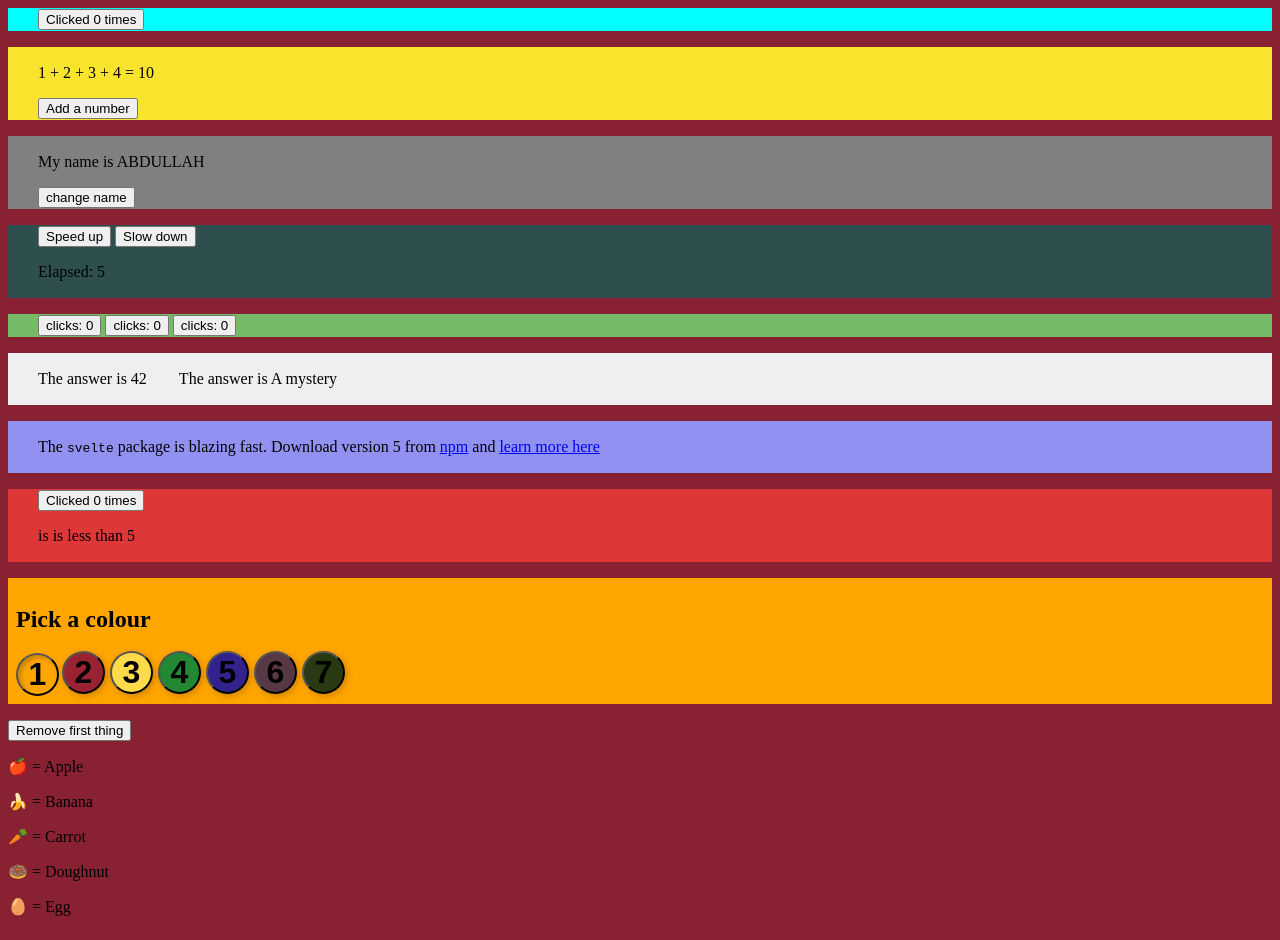
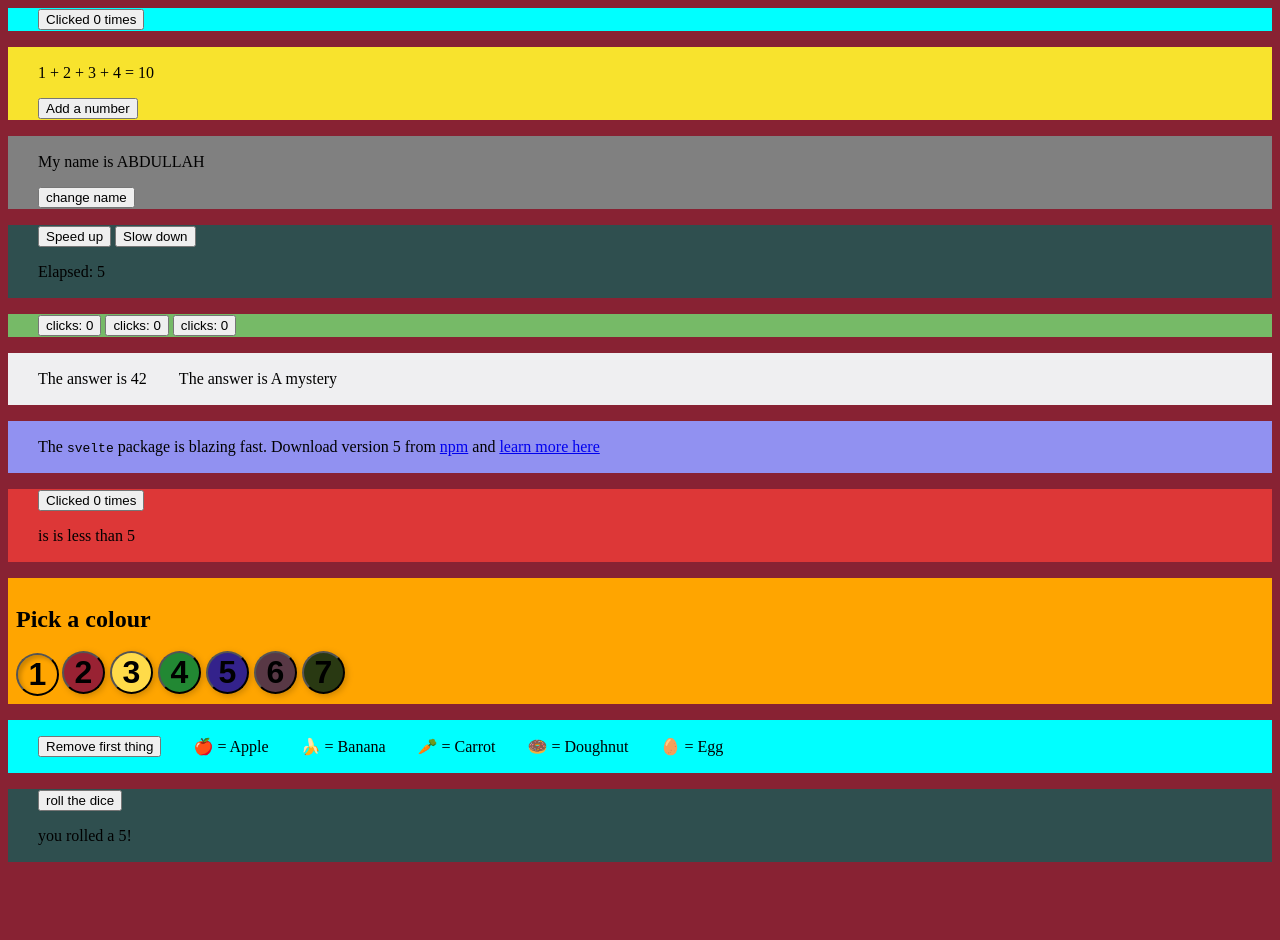
Before and after one commit to Abdullah-Hamad-Almousa/TrainingOnSvelte, a SvelteKit app: page / in a window 1280 px wide. After the commit the page ends 870 px from the top, so only its background shows below. Built offline with nearby package versions, Linux system fonts and the light colour scheme.

Commit message:
added await

```diff
--- a/src/routes/+page.svelte
+++ b/src/routes/+page.svelte
@@ -10,6 +10,7 @@
     import IfBlock from './app/Logic/ifBlock.svelte'
     import EachLogic from './app/Logic/eachLogic.svelte'
     import KeyEachBlock from './app/Logic/keyEachBlock.svelte'
+    import Await from './app/Logic/await.svelte'
 
     const pkg = {
         name: 'svelte',
@@ -84,7 +85,7 @@
 
     </section>
 
-    <section>
+    <section class="key-each-block counter-row">
 
         <button onclick={() => things.shift()}>
             Remove first thing
@@ -96,9 +97,25 @@
 
     </section>
 
+    <section class="await">
+        <Await />
+    </section>
+
 </main>
 
 <style>
+
+    .await {
+        background: darkslategray;
+        padding: 1px;
+        padding-left: 30px
+    }
+
+    .key-each-block {
+        background: aqua;
+        padding: 1px;
+        padding-left: 30px
+    }
 
     .if-block {
         background: #dd3737;
--- /dev/null
+++ b/src/routes/app/Logic/await.svelte
@@ -0,0 +1,17 @@
+<script lang="ts">
+
+	import { roll } from './script/utility.ts'
+
+	let promise = $state(roll())
+
+</script>
+
+<button onclick={() => promise = roll()}> roll the dice </button>
+
+{#await promise}
+	<p>...rolling</p>
+{:then number}
+	<p>you rolled a {number}!</p>
+{:catch error}
+	<p style="color: #bc9090">{error.message}</p>
+{/await}
--- a/src/routes/app/Logic/keyEachBlock.svelte
+++ b/src/routes/app/Logic/keyEachBlock.svelte
@@ -8,9 +8,9 @@
 		Egg: '🥚'
 	};
 
-	let { nameKey } = $props();
+	let { nameKey } = $props()
 
-	const emoji = emojis[nameKey];
+	const emoji = emojis[nameKey]
 
 </script>
 
--- /dev/null
+++ b/src/routes/app/Logic/script/utility.ts
@@ -0,0 +1,18 @@
+export async function roll() {
+
+	return new Promise((fulfil, reject) => {
+		setTimeout(() => {
+
+			if (Math.random() < .3) {
+
+				reject(new Error('Request failed'))
+				return
+
+			}
+
+			fulfil(Math.floor(Math.random() * 6) + 1)
+
+		}, 1000)
+	})
+
+}
```
